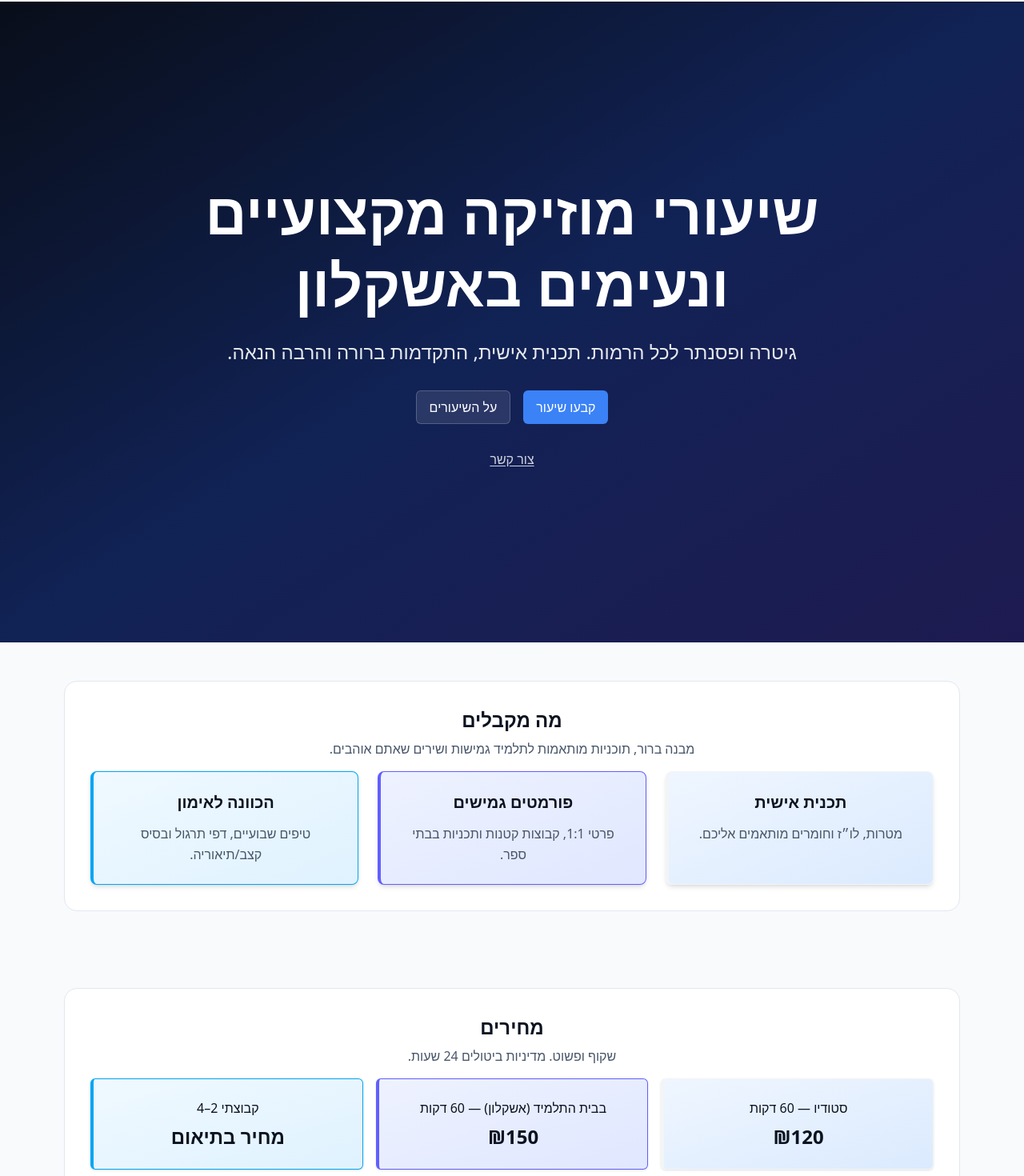
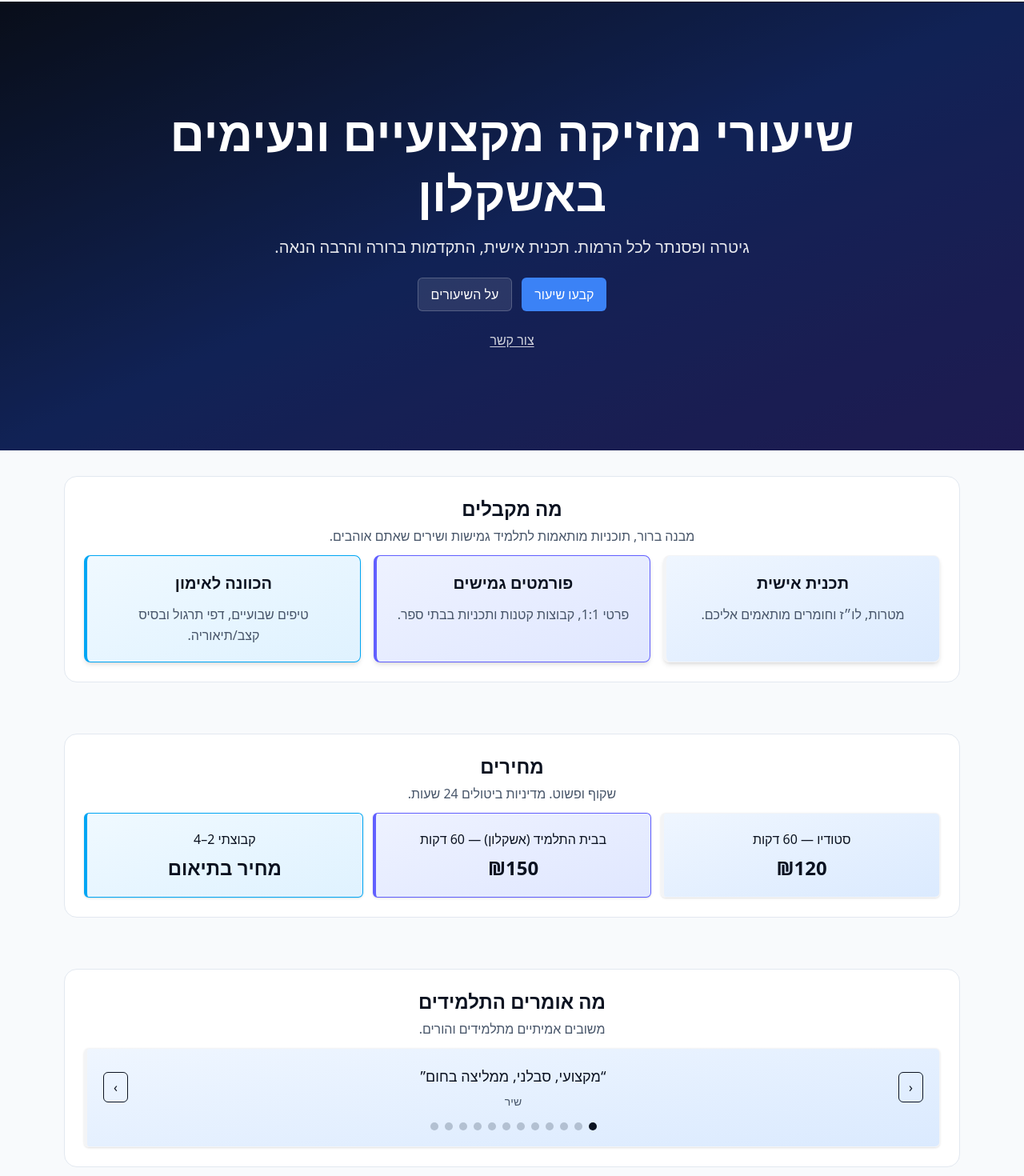
Before and after one commit to doronc36-rgb/guitar-lessons, a Next.js app: page / in a window 1280 px wide. Shown: the part 60-1530 px from the top of the page at 80% size. Built offline with nearby package versions, Linux system fonts and the light colour scheme; no server answers.

Commit message:
Implement professional blue color scheme for trust and reliability

```diff
--- a/src/app/components/Footer.tsx
+++ b/src/app/components/Footer.tsx
@@ -1,6 +1,7 @@
 "use client";
 
 import Link from "next/link";
+import Image from "next/image";
 import { useI18n } from "@/i18n";
 
 export default function SiteFooter() {
@@ -16,6 +17,9 @@ export default function SiteFooter() {
           {/* About & Contact Combined */}
           <div className="space-y-8">
             <div>
+              <div className="mb-4">
+                <Image src="/logo.svg" alt="Doron Cohen logo" width={40} height={40} priority />
+              </div>
               <h3 className="font-bold text-xl text-[color:var(--foreground)] mb-4">{t.footer.about.title}</h3>
               <p className="text-[color:var(--muted)] leading-relaxed text-base">{t.footer.about.body}</p>
             </div>
--- a/src/app/components/marketing/CTA.tsx
+++ b/src/app/components/marketing/CTA.tsx
@@ -7,7 +7,7 @@ import { useI18n } from "@/i18n";
 export default function MarketingCTA() {
   const { t } = useI18n();
   return (
-    <Container className="py-12">
+    <Container className="py-8">
       <div id="contact" className="surface p-8 rounded-md shadow-sm text-center">
         <h2 className="text-2xl font-semibold">{t.marketing.cta.title}</h2>
         <p className="mt-2 text-[color:var(--muted)]">{t.marketing.cta.subtitle}</p>
--- a/src/app/components/marketing/Features.tsx
+++ b/src/app/components/marketing/Features.tsx
@@ -7,9 +7,9 @@ import { useI18n } from "@/i18n";
 export default function MarketingFeatures() {
   const { t } = useI18n();
   return (
-    <Container className="py-12">
+    <Container className="py-8">
       <Section id="features" title={t.marketing.features.title} intro={t.marketing.features.subtitle}>
-        <div className="grid gap-6 md:grid-cols-3">
+        <div className="grid gap-4 md:grid-cols-3">
           {t.marketing.features.items.map((f: { title: string; body: string }, index: number) => {
             const colors = [
               "border-l-4 border-blue-500 bg-gradient-to-br from-blue-50 to-blue-100 dark:from-blue-900/20 dark:to-blue-800/20",
@@ -17,7 +17,7 @@ export default function MarketingFeatures() {
               "border-l-4 border-sky-500 bg-gradient-to-br from-sky-50 to-sky-100 dark:from-sky-900/20 dark:to-sky-800/20"
             ];
             return (
-              <div key={f.title} className={`p-6 rounded-lg shadow-md border border-gray-100 dark:border-gray-700 text-center ${colors[index % 3]}`}>
+              <div key={f.title} className={`p-5 rounded-lg shadow-md border border-gray-100 dark:border-gray-700 text-center ${colors[index % 3]}`}>
                 <div className="text-xl font-semibold text-[color:var(--foreground)] mb-3">{f.title}</div>
                 <p className="text-[color:var(--muted)] leading-relaxed">{f.body}</p>
               </div>
--- a/src/app/components/marketing/Hero.tsx
+++ b/src/app/components/marketing/Hero.tsx
@@ -10,22 +10,22 @@ export default function MarketingHero() {
   const dir = typeof document !== "undefined" ? document.documentElement.getAttribute("dir") || (locale === "he" ? "rtl" : "ltr") : (locale === "he" ? "rtl" : "ltr");
 
   return (
-    <div id="top" className="relative min-h-screen flex items-center justify-center overflow-hidden bg-gradient-to-br from-slate-900 via-blue-900 to-indigo-900">
+    <div id="top" className="relative min-h-[60vh] md:min-h-[70vh] flex items-center justify-center overflow-hidden bg-gradient-to-br from-slate-900 via-blue-900 to-indigo-900">
       {/* Background gradient instead of missing image */}
       <div className="absolute inset-0 z-0">
         <div className="absolute inset-0 bg-black/40"></div>
       </div>
 
       {/* Content */}
-      <Container className="relative z-10 py-20 text-center">
+      <Container className="relative z-10 py-14 text-center">
         <div className="max-w-4xl mx-auto">
-          <h1 className="text-5xl md:text-7xl font-bold text-white leading-tight mb-6">
+          <h1 className="text-4xl md:text-6xl font-bold text-white leading-tight mb-4">
             {t.marketing.hero.title}
           </h1>
-          <p className="text-xl md:text-2xl text-white/90 mb-8 max-w-3xl mx-auto">
+          <p className="text-lg md:text-xl text-white/90 mb-6 max-w-3xl mx-auto">
             {t.marketing.hero.subtitle}
           </p>
-          <div className="flex flex-wrap gap-4 justify-center mb-8">
+          <div className="flex flex-wrap gap-3 justify-center mb-6">
             <Button href="/contact?type=trial" aria-label={t.home.hero.ariaBookTrial}>
               {t.marketing.hero.ctaPrimary}
             </Button>
@@ -33,7 +33,7 @@ export default function MarketingHero() {
               {t.marketing.hero.ctaSecondary}
             </Button>
           </div>
-          <div className="flex gap-6 justify-center text-white/80">
+          <div className="flex gap-4 justify-center text-white/80">
             <a href="#contact" className="underline underline-offset-4 hover:text-white transition-colors">
               {t.marketing.hero.quick.contact}
             </a>
--- a/src/app/components/marketing/Pricing.tsx
+++ b/src/app/components/marketing/Pricing.tsx
@@ -8,9 +8,9 @@ import { useI18n } from "@/i18n";
 export default function MarketingPricing() {
   const { t } = useI18n();
   return (
-    <Container className="py-12">
+    <Container className="py-8">
               <Section id="prices" title={t.marketing.pricing.title} intro={t.marketing.pricing.subtitle}>
-        <div className="grid gap-4 md:grid-cols-3">
+        <div className="grid gap-3 md:grid-cols-3">
           {t.prices.items.map((p, index) => {
             const colors = [
               "border-l-4 border-blue-500 bg-gradient-to-br from-blue-50 to-blue-100 dark:from-blue-900/20 dark:to-blue-800/20",
@@ -18,7 +18,7 @@ export default function MarketingPricing() {
               "border-l-4 border-sky-500 bg-gradient-to-br from-sky-50 to-sky-100 dark:from-sky-900/20 dark:to-sky-800/20"
             ];
             return (
-              <div key={p.label} className={`p-6 rounded-md shadow-sm border border-gray-100 dark:border-gray-700 text-center ${colors[index % 3]}`}>
+              <div key={p.label} className={`p-5 rounded-md shadow-sm border border-gray-100 dark:border-gray-700 text-center ${colors[index % 3]}`}>
                 <div className="font-medium text-[color:var(--foreground)]">{p.label}</div>
                 <div className="mt-2 text-2xl font-bold text-[color:var(--foreground)]">{p.price}</div>
               </div>
--- a/src/app/components/marketing/Testimonials.tsx
+++ b/src/app/components/marketing/Testimonials.tsx
@@ -36,9 +36,9 @@ export default function MarketingTestimonials() {
   if (total === 0) return null;
 
   return (
-    <Container className="py-12">
+    <Container className="py-8">
       <Section id="testimonials" title={t.marketing.testimonials.title} intro={t.marketing.testimonials.subtitle}>
-        <div className="p-6 rounded-md shadow-sm border-l-4 border-blue-500 bg-gradient-to-br from-blue-50 to-blue-100 dark:from-blue-900/20 dark:to-blue-800/20 border border-gray-100 dark:border-gray-700 text-center">
+        <div className="p-5 rounded-md shadow-sm border-l-4 border-blue-500 bg-gradient-to-br from-blue-50 to-blue-100 dark:from-blue-900/20 dark:to-blue-800/20 border border-gray-100 dark:border-gray-700 text-center">
           <div className="flex items-center justify-between">
             <button type="button" onClick={prev} aria-label={t.home.testimonials.prev} className="px-3 py-1.5 rounded-md border">‹</button>
             <div className="flex-1 px-4">
--- a/src/app/components/ui/Section.tsx
+++ b/src/app/components/ui/Section.tsx
@@ -2,10 +2,10 @@ import { ReactNode } from "react";
 
 export default function Section({ id, title, intro, children, className = "" }: { id?: string; title?: ReactNode; intro?: ReactNode; children?: ReactNode; className?: string }) {
   return (
-    <section id={id} className={`surface p-6 md:p-8 ${className}`}>
+    <section id={id} className={`surface p-5 md:p-6 ${className}`}>
       {title && <h2 className="text-2xl font-semibold text-center">{title}</h2>}
-      {intro && <p className="mt-2 text-[color:var(--muted)] text-center">{intro}</p>}
-      {children && <div className={title || intro ? "mt-4" : undefined}>{children}</div>}
+      {intro && <p className="mt-1.5 text-[color:var(--muted)] text-center">{intro}</p>}
+      {children && <div className={title || intro ? "mt-3" : undefined}>{children}</div>}
     </section>
   );
 }
```
